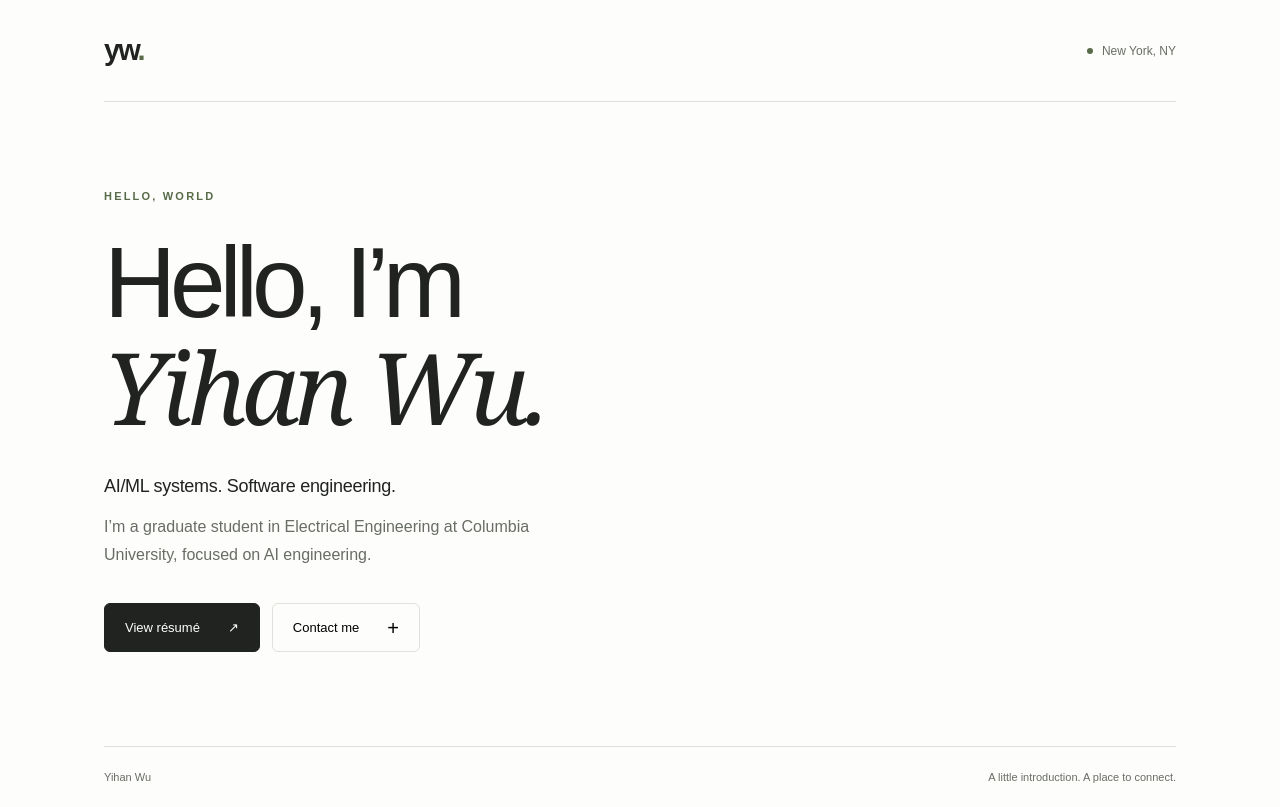
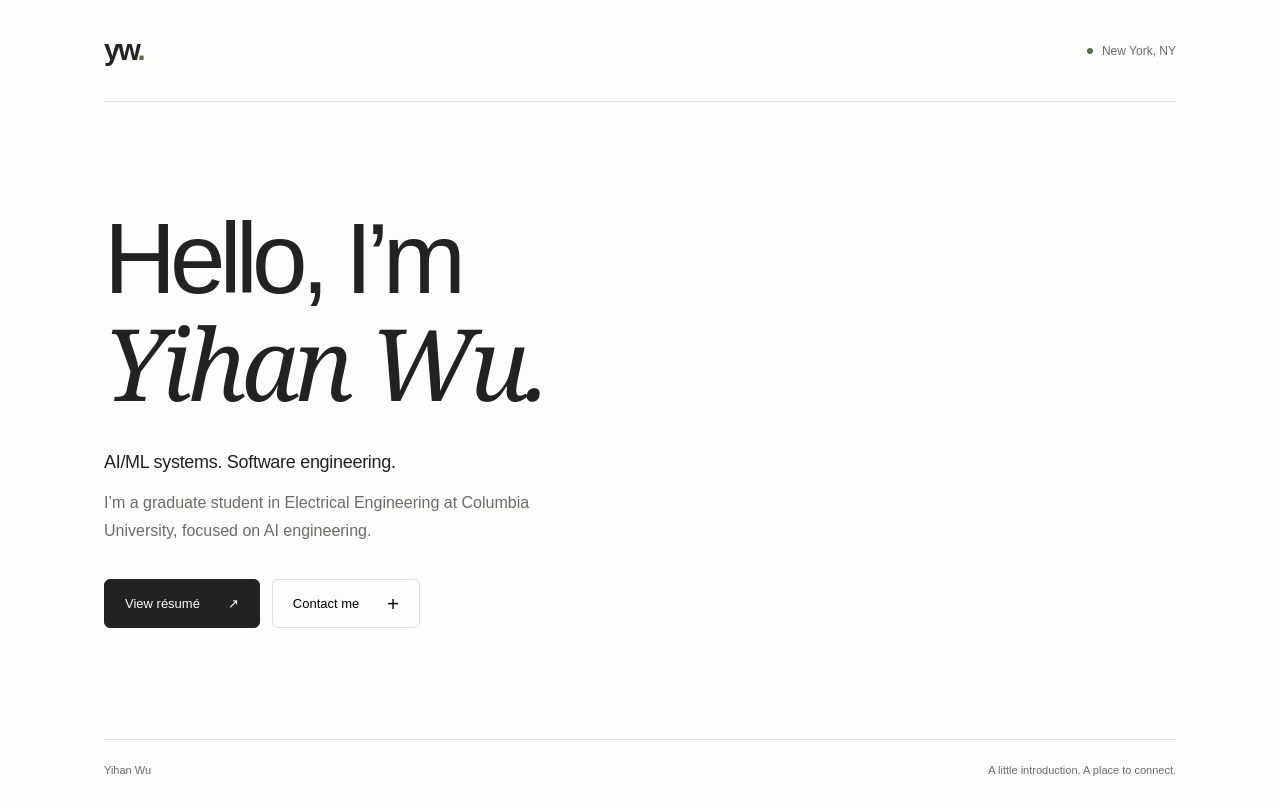
Before and after one commit to yihan2588/DesignGenAI_repo, a Next.js app: page / in a window 1280 px wide. Built offline with nearby package versions, Linux system fonts and the light colour scheme.

Commit message:
Remove Hello World label from personal page

```diff
--- a/app/page.tsx
+++ b/app/page.tsx
@@ -10,7 +10,6 @@ export default function Home() {
       </header>
       <main id="main-content">
         <section className="intro" aria-labelledby="intro-heading">
-          <p className="eyebrow">HELLO, WORLD</p>
           <h1 id="intro-heading">Hello, I’m<br /><span>Yihan Wu.</span></h1>
           <p className="specialties">AI/ML systems. Software engineering.</p>
           <p className="bio">I’m a graduate student in Electrical Engineering at Columbia University, focused on AI engineering.</p>
```
